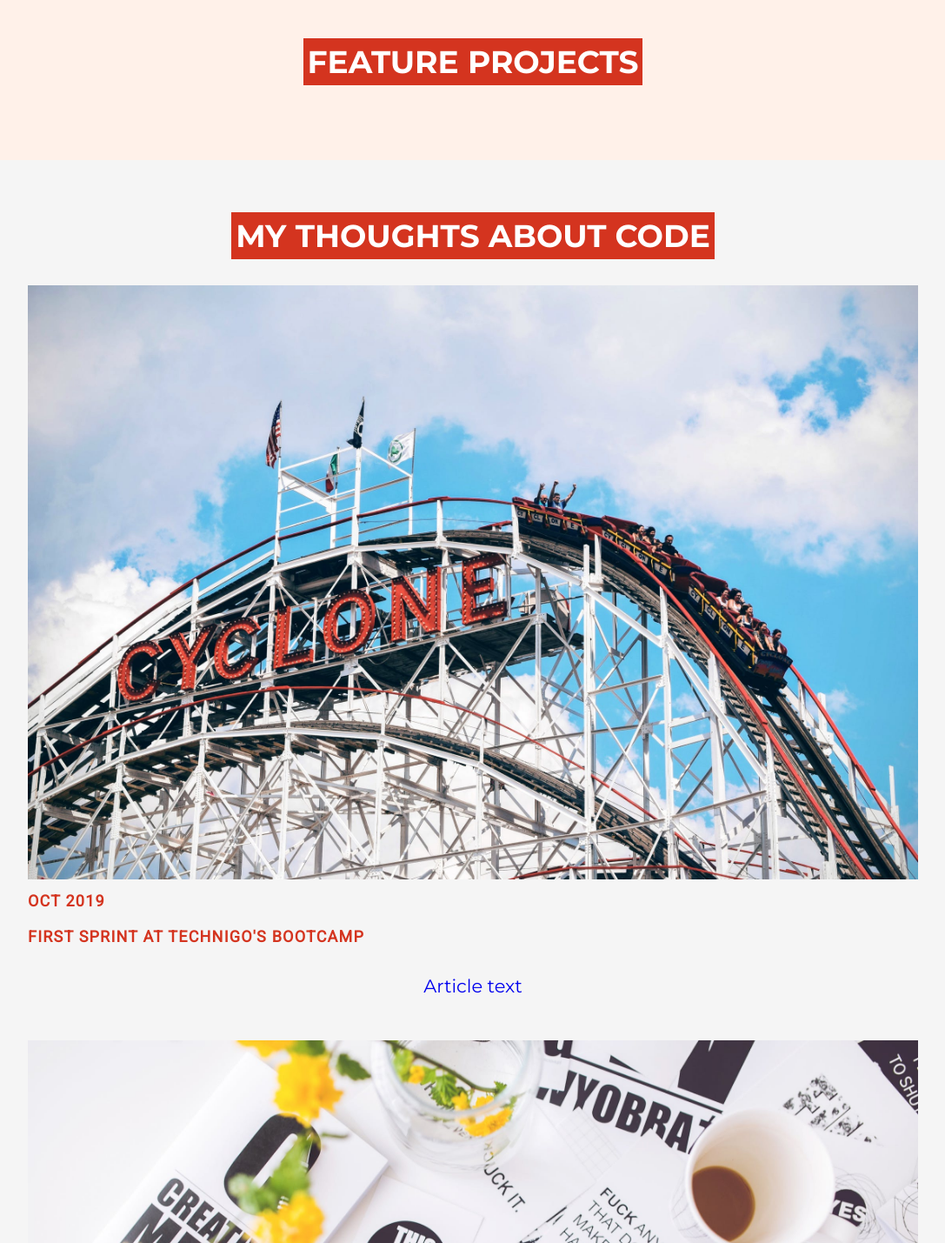
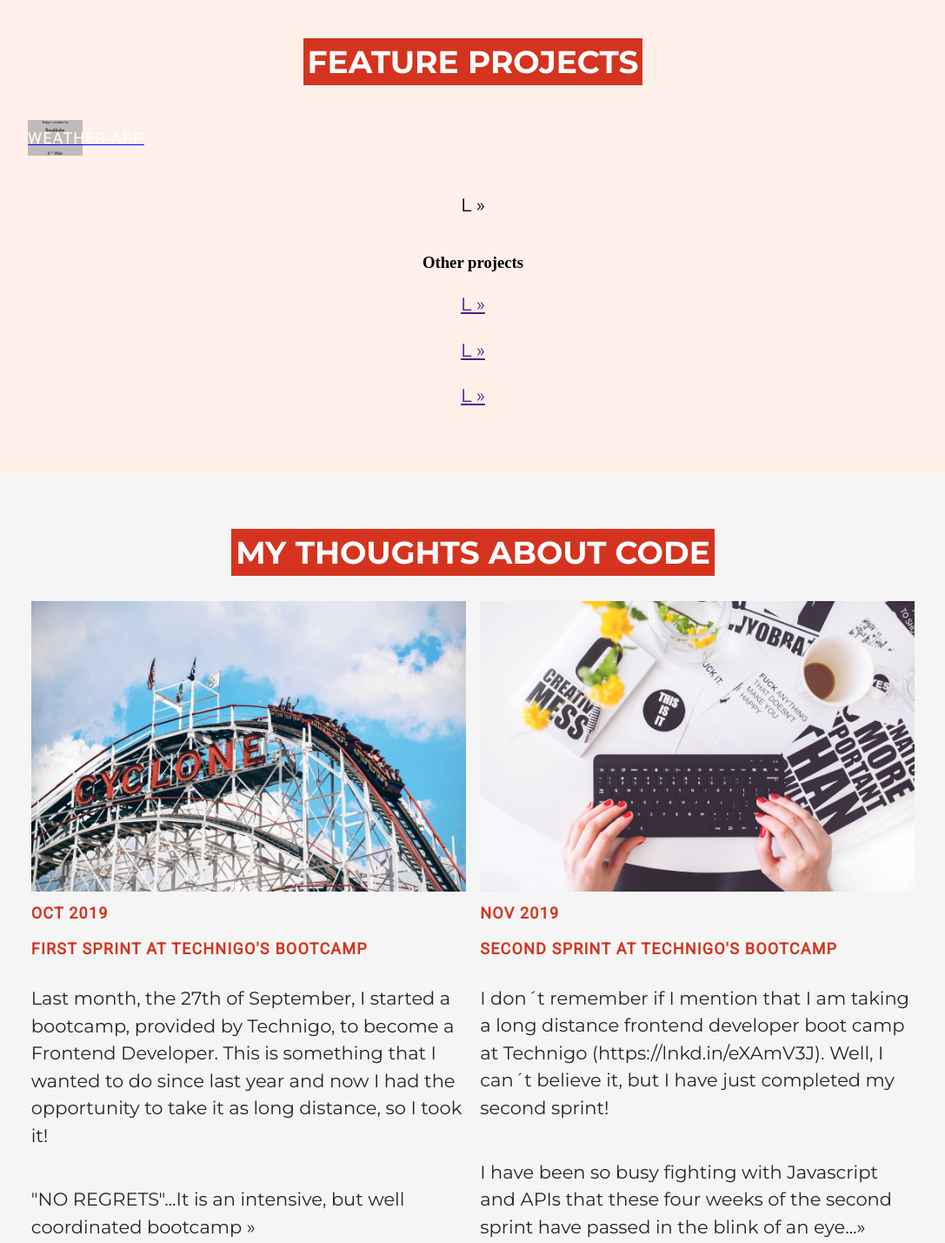
Before and after one commit to Lilivet/portfolio, a plain HTML site: page index.html in a window 1280 px wide. Shown: the part 1100-2529 px from the top of the page at 87% size, without its empty margins (96-1183 px from the left). Drawn offline with Linux system fonts and the light colour scheme.

Commit message:
project-section

```diff
--- a/index.html
+++ b/index.html
@@ -59,6 +59,35 @@
         <div class="feature-projects">
             <section class="projects">
                 <h2>Feature Projects</h2>
+                <div class="projects-container">
+                    <a class="project" role="button" aria-pressed="false" href="http://weather-app-ivett.netlify.com/"
+                        target="_blank">
+                        <div class="project-img" style="background-image: url('./images/weather-app.png');">
+
+                            <h4>Weather app</h4>
+                            <!-- <img src="./images/weather-app.png" alt="weather-app"> -->
+                        </div>
+                    </a>
+                    <p class="project-text"><span class="project-title"></span>L &raquo;</p>
+                    <!-- <a class="project" role="button" aria-pressed="false" href="" target="_blank">
+                        <div class="image-project">
+                            <img class="img-project" src="./images/" alt="roller-coaster">
+                        </div>
+                        <p class="project-text"><span class="project-title"></span>L &raquo;</p>
+                    </a> -->
+                </div>
+                <h3>Other projects</h3>
+                <div class="other-projects-container">
+                    <a class="other-project" role="button" aria-pressed="false" href="" target="_blank">
+                        <p class="other-project-text"><span class="project-title"></span>L &raquo;</p>
+                    </a>
+                    <a class="other-project" role="button" aria-pressed="false" href="" target="_blank">
+                        <p class="other-project-text"><span class="project-title"></span>L &raquo;</p>
+                    </a>
+                    <a class="other-project" role="button" aria-pressed="false" href="" target="_blank">
+                        <p class="other-project-text"><span class="project-title"></span>L &raquo;</p>
+                    </a>
+                </div>
             </section>
         </div>
         <div class="my-thoughts">
@@ -73,7 +102,11 @@
                         </div>
                         <h4 class="article-date">Oct 2019</h4>
                         <h4 class="article-title">First Sprint at Technigo's bootcamp</h4>
-                        <p class="article-text">Article text</p>
+                        <p class="article-text">Last month, the 27th of September, I started a bootcamp, provided by
+                            Technigo, to become a Frontend Developer. This is something that I wanted to do since last
+                            year and now I had the opportunity to take it as long distance, so I took it!</p>
+
+                        <p> "NO REGRETS"...It is an intensive, but well coordinated bootcamp &raquo;</p>
                     </a>
                     <a class="article" role="button" aria-pressed="false"
                         href="https://www.linkedin.com/posts/ivettbacklund_i-dont-remember-if-i-mention-that-i-am-taking-activity-6602341806183112704-dvIO"
@@ -83,7 +116,12 @@
                         </div>
                         <h4 class="article-date">Nov 2019</h4>
                         <h4 class="article-title">Second Sprint at Technigo's bootcamp</h4>
-                        <p class="article-text">Article text</p>
+                        <p class="article-text">I don´t remember if I mention that I am taking a long distance frontend
+                            developer boot camp at Technigo (https://lnkd.in/eXAmV3J). Well, I can´t believe it, but I
+                            have just completed my second sprint!</p>
+
+                        <p>I have been so busy fighting with Javascript and APIs that these four weeks of the second
+                            sprint have passed in the blink of an eye...&raquo;</p>
                     </a>
                 </div>
             </section>
--- a/style.css
+++ b/style.css
@@ -179,7 +179,45 @@
     margin: 0;
     text-align: center;
 }
+section.projects {
+    max-width: 1100px;
+}
+.projects-container{
+    display: flex;
+    flex-direction: column;
+    justify-content: space-between;
+    margin-top: 10px;
+}
+a.project {
+    display: flex;
+    flex-direction: column;
+    position: relative; /* Needs position realtive for title to be absolute to card*/
+    text-align: left;
+    width: 100%;
+    margin-bottom: 20px;
+}
+a.project, .project-img, .project-img h4{
+    width: 100%;
+}
 
+.project-img {
+    background-size: auto 100%;
+    background-position: left top;
+    text-align:"center";
+    height: 100%;
+    background-repeat: no-repeat;
+}
+
+div.project-img h4 {
+    /* position: center center;
+    margin:0 0;
+    background: rgba(0, 0, 0, 0.3);
+    color: #f1f1f1;
+    /* width: relative; */
+    /* height: 300px; */
+    font-size: 18px;
+    color: #FFF;
+}
 
 /* SECTION MY THOUGHTS */
 .my-thoughts {
@@ -220,6 +258,10 @@
     font-size: 18px;
 }
 
+.article p {
+    text-align: left;
+    color: rgb(39, 37, 37);
+}
 
 /* SECTION SKILLS */
 .skills {
@@ -378,9 +420,23 @@
         grid-template-rows: auto auto auto;
         grid-auto-flow: row;
     }
+
     /* span.thoughts {
         display: inline;
     } */
+
+    .article-container {
+        grid-template-columns: auto auto;
+        grid-template-rows: auto auto;
+        grid-auto-flow: row;
+        grid-row-gap: 1px;
+        grid-column-gap: 9px;
+        justify-items: center;
+    }
+    a.article {
+        max-width: 250px;
+    }
+
 }
 
 @media (min-width: 1025px){
@@ -443,4 +499,15 @@
     span.thoughts {
         display: inline;
     }
+    .article-container {
+        grid-template-columns: auto auto;
+        grid-template-rows: auto auto;
+        grid-auto-flow: row;
+        grid-row-gap: 1px;
+        grid-column-gap: 9px;
+        justify-items: center;
+    }
+    a.article {
+        max-width: 500px;
+    }
 }
```
Also changed, not shown: images/weather-app.png (added).
